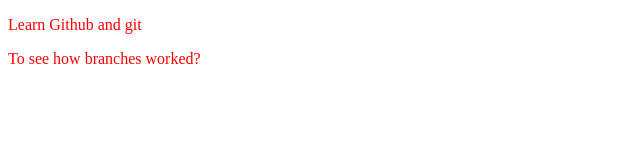
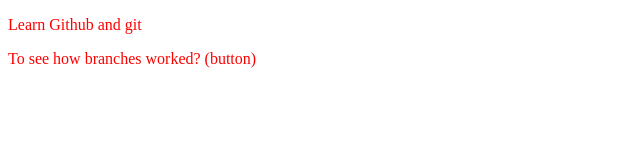
Before and after one commit to SubhashKumar8574/localrepo, a plain HTML site: page index.html in a window 1280 px wide. Shown: the full height of the page, 0-640 px from the left. Drawn offline with Linux system fonts and the light colour scheme.

```diff
--- a/index.html
+++ b/index.html
@@ -8,6 +8,6 @@
 </head>
 <body>
     <p>Learn Github and git</p>
-    <p>To see how branches worked?</p>
+    <p>To see how branches worked? (button)</p>
 </body>
 </html>
```
